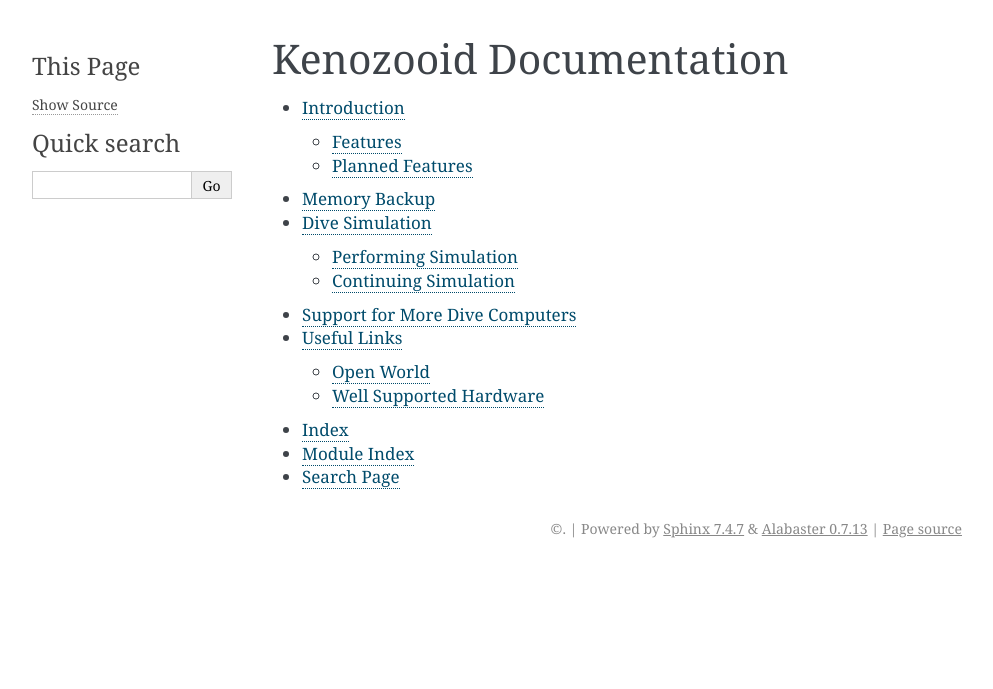
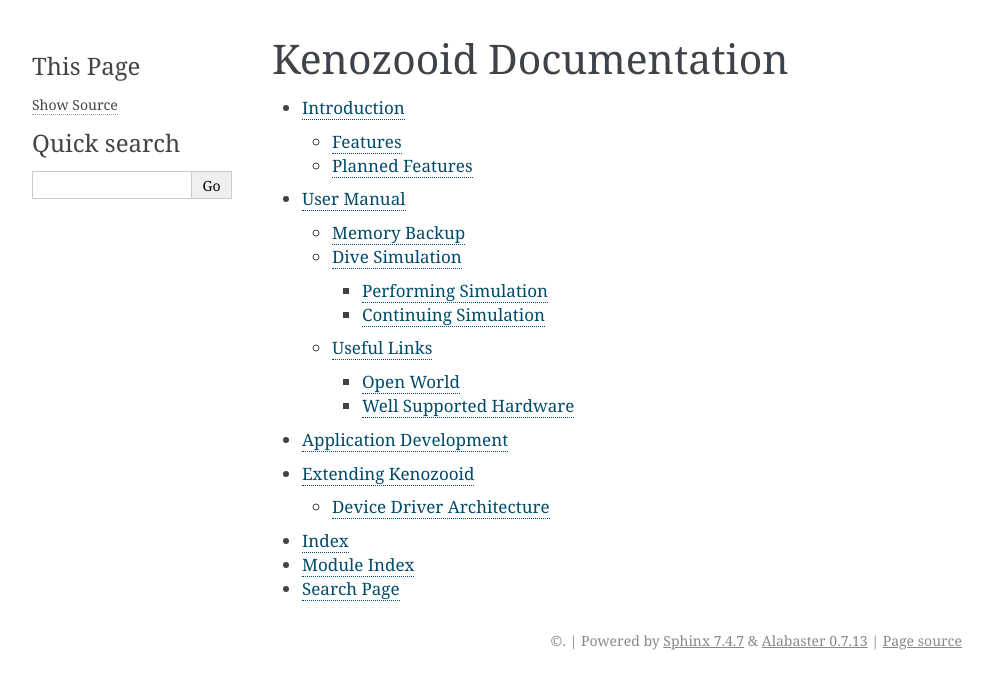
Before and after one commit to gitGNU/gnu_kenozooid, a Sphinx documentation site: the page built from doc/index.txt, in a window 1280 px wide. Shown: the top 689 px of the page, without its empty margins (148-1141 px from the left). Built offline with Sphinx 7.4.7, drawn with Linux system fonts in a browser that asks for light colours.

Commit message:
- split documentation into three parts - user manual, library documentation   and kenozooid hacking guide

```diff
--- /dev/null
+++ b/doc/devel.txt
@@ -0,0 +1,8 @@
+
+.. _part-devel:
+
+Application Development
+=======================
+
+.. toctree::
+   :maxdepth: 2
--- a/doc/moredev.txt
+++ b/doc/drvarch.txt
@@ -1,5 +1,5 @@
-Support for More Dive Computers
-===============================
+Device Driver Architecture
+==========================
 
 ..
     Module :api:`kenozooid.driver`.
--- /dev/null
+++ b/doc/hacking.txt
@@ -0,0 +1,7 @@
+Extending Kenozooid
+===================
+
+.. toctree::
+   :maxdepth: 2
+
+   drvarch
--- a/doc/index.txt
+++ b/doc/index.txt
@@ -2,13 +2,12 @@
 =======================
 
 .. toctree::
-   :maxdepth: 2
+   :maxdepth: 3
 
    intro
-   dump
-   simulation
-   moredev
-   links
+   user
+   devel
+   hacking
 
 * :ref:`genindex`
 * :ref:`modindex`
--- a/doc/intro.txt
+++ b/doc/intro.txt
@@ -6,6 +6,10 @@
 The project allows to process data stored by dive computers and utilize
 their features like dumping dive computer memory, fetching dive log
 information or performing dive simulation.
+
+Kenozooid can be used as a library for other dive related software
+including dive logbook management applications, see :ref:`part-devel`
+for more information.
 
 Kenozooid is free software licensed under terms of
 `GPL <http://www.fsf.org/licensing/licenses/gpl.html>`_ license.
```
Also changed, not shown: doc/user.txt (added, +9 -0 lines).
